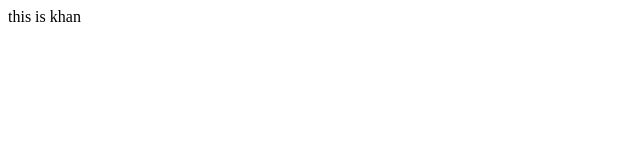
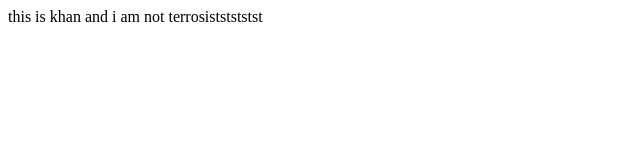
Before and after one commit to terepomaster/intro, a plain HTML site: page index.html in a window 1280 px wide. Shown: the whole page, without its empty margins (0-640 px from the left). Drawn offline with Linux system fonts and the light colour scheme.

Commit message:
bilala1111
daadad

```diff
--- a/index.html
+++ b/index.html
@@ -6,6 +6,6 @@
     <title>Document</title>
 </head>
 <body>
-    this is khan
+    this is khan and i am not terrosiststststst
 </body>
 </html>
```
